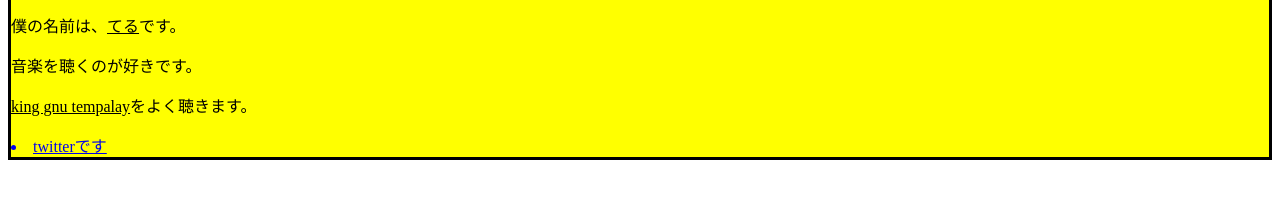
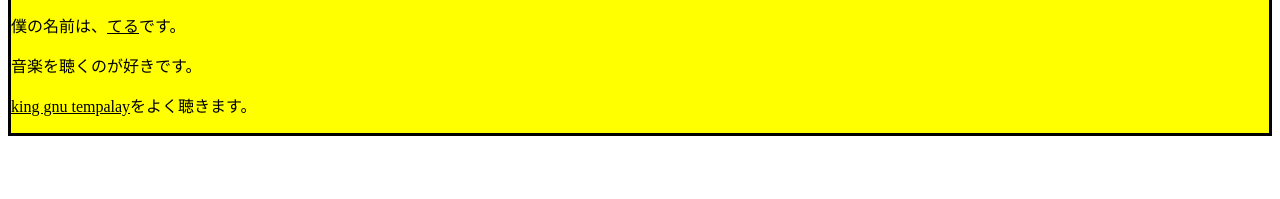
Before and after one commit to tetedesu/tetedesu, a plain HTML site: page index.html in a window 1280 px wide. Shown: the part 151-350 px from the top of the page. Drawn offline with Linux system fonts and the light colour scheme; files that its build step writes are made by us from their sources.

Commit message:
Update index.html

```diff
--- a/index.html
+++ b/index.html
@@ -16,6 +16,6 @@
      <p>僕の名前は、<u>てる</u>です。 </p>
      <p>音楽を聴くのが好きです。</p>
      <p><u>king gnu  tempalay</u>をよく聴きます。</p>
-     <a href="https://twitter.com/aoisora427"><li>twitterです</li></a>
+
      </div>
  </body>
```
